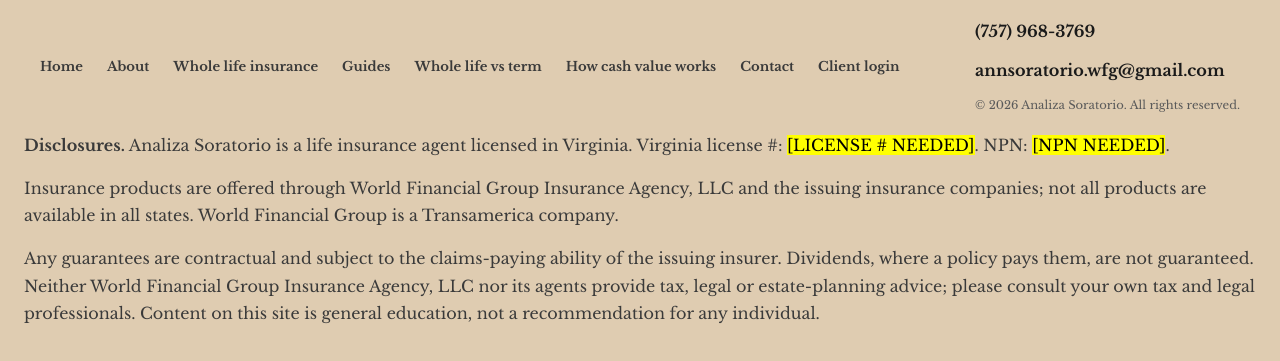
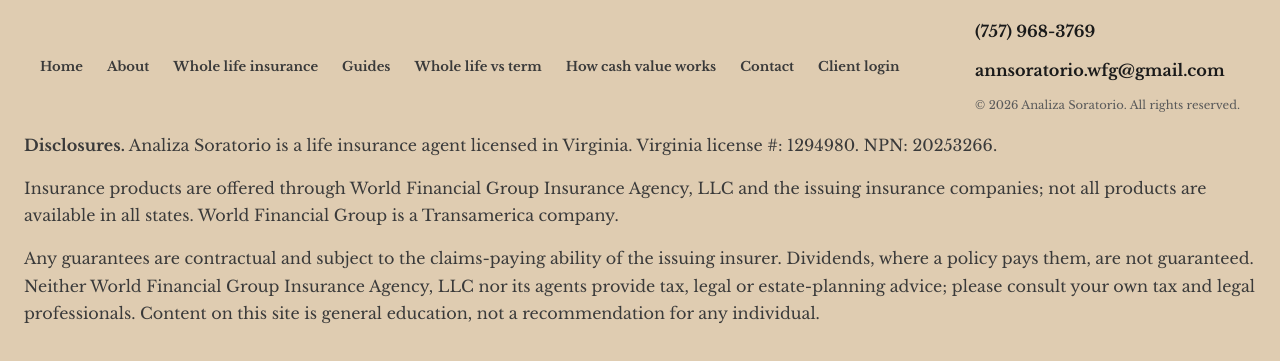
Before and after one commit to RobNatt/analizasoratorio, a plain HTML site: page public/about.html in a window 1280 px wide. Shown: the part 2090-2451 px from the top of the page. Drawn offline with nearby package versions, Linux system fonts and the light colour scheme; a web font is replaced by a local one.

Commit message:
Fill in Virginia licence number and NPN disclosure
Co-Authored-By: Claude Opus 5.5 <noreply@anthropic.com>

```diff
--- a/public/about.html
+++ b/public/about.html
@@ -293,7 +293,7 @@
       </div>
     </div>
     <div class="footer-disclosure" role="note" aria-label="Insurance disclosures">
-      <p><strong>Disclosures.</strong> Analiza Soratorio is a life insurance agent licensed in Virginia. Virginia license #: <mark class="placeholder">[LICENSE # NEEDED]</mark>. NPN: <mark class="placeholder">[NPN NEEDED]</mark>.</p>
+      <p><strong>Disclosures.</strong> Analiza Soratorio is a life insurance agent licensed in Virginia. Virginia license #: 1294980. NPN: 20253266.</p>
       <p>Insurance products are offered through World Financial Group Insurance Agency, LLC and the issuing insurance companies; not all products are available in all states. World Financial Group is a Transamerica company.</p>
       <p>Any guarantees are contractual and subject to the claims-paying ability of the issuing insurer. Dividends, where a policy pays them, are not guaranteed. Neither World Financial Group Insurance Agency, LLC nor its agents provide tax, legal or estate-planning advice; please consult your own tax and legal professionals. Content on this site is general education, not a recommendation for any individual.</p>
     </div>
```
Also changed, not shown: public/blog.html (+1 -1 lines), public/blog/how-whole-life-cash-value-works.html (+1 -1 lines), public/blog/whole-life-vs-term-life-insurance-virginia.html (+1 -1 lines), public/index.html (+1 -1 lines), public/login.html (+1 -1 lines), public/whole-life-insurance.html (+1 -1 lines).
